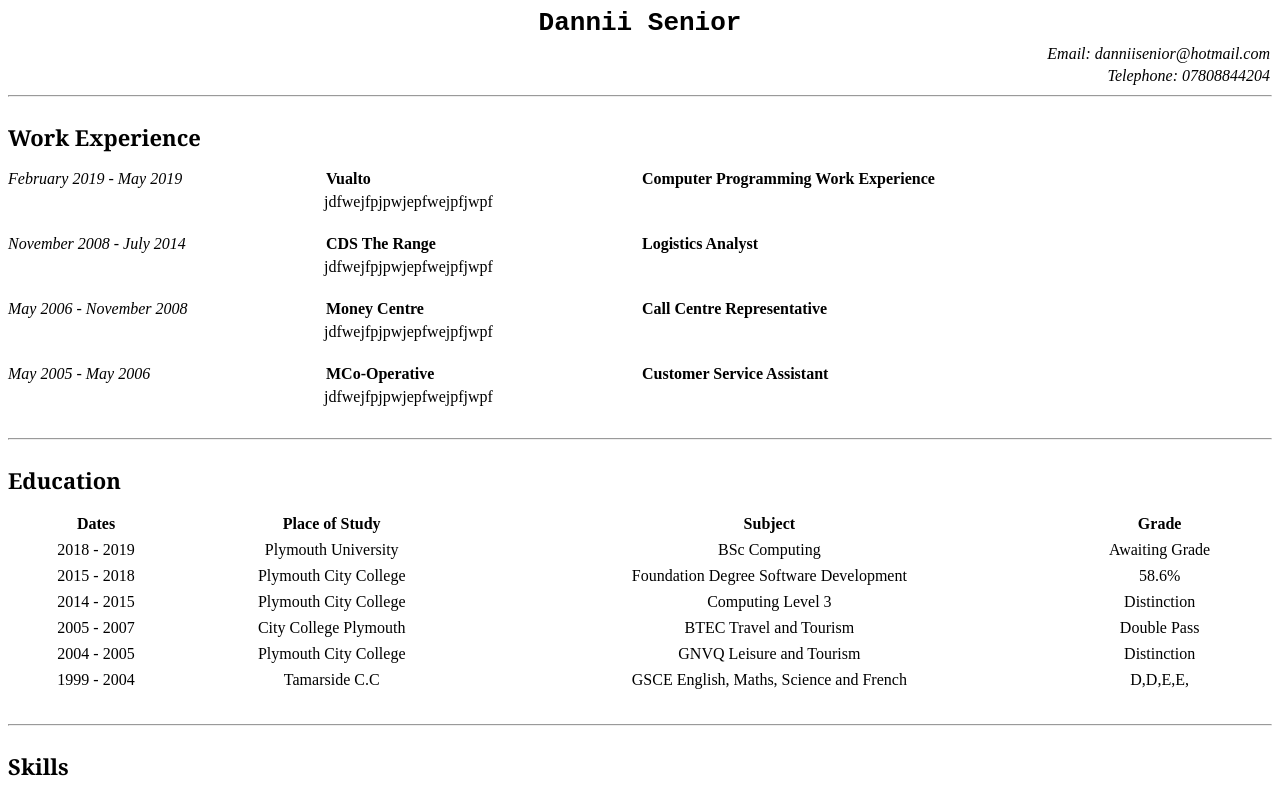
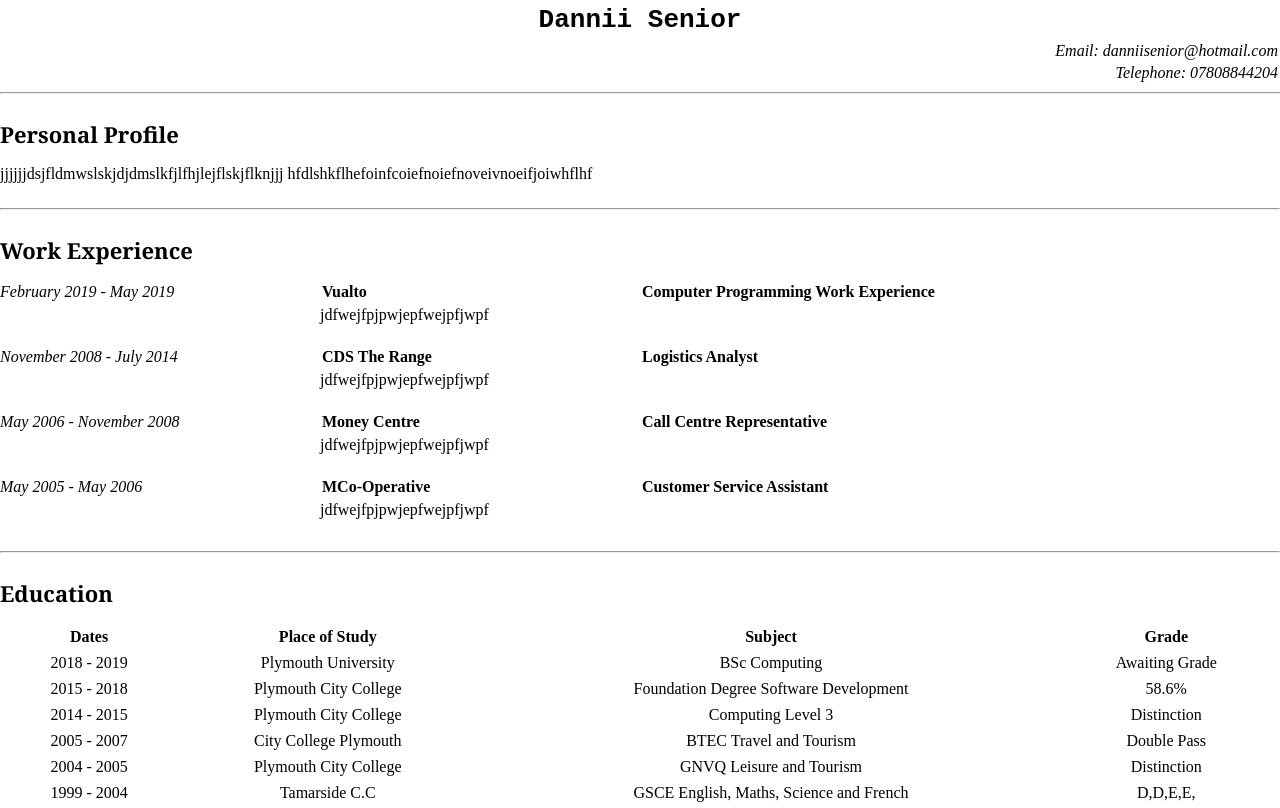
Before and after one commit to DanniiSenior/CV, a plain HTML site: page index.html in a window 1280 px wide. Shown: the top 808 px of the page. Drawn offline with Linux system fonts and the light colour scheme.

Commit message:
Added in a personal profile section and styled using CSS

```diff
--- a/index.css
+++ b/index.css
@@ -1,3 +1,10 @@
+html,
+body {
+  width: 100%;
+  height: 100%;
+  margin: 0;
+}
+
 .name {
     text-align: center;
     font-family: "Courier New", Courier, monospace;
@@ -60,12 +67,12 @@ table.test th td {
     text-align: center;
     font-family: Cambria, Cochin, Georgia, Times, "Times New Roman", serif;
     font-size: 20px;
-
 }
 
 .education-header,
 .work-header,
-.skills-header {
+.skills-header,
+.profile-header {
     font-size: 22px;
     font-family: Georgia, "Times New Roman", Times, serif;
     margin-top: 25px;
@@ -75,8 +82,13 @@ table.test th td {
     padding-top: 5px;
     line-height: 35px;
     margin-top: -25px;
+    margin-bottom: 25px;
 }
 
 tr {
     line-height: 22px;
 }
+
+.profile-p {
+    margin-bottom: 25px;
+}
--- a/index.html
+++ b/index.html
@@ -11,6 +11,14 @@
         <p class="email">Email: danniisenior@hotmail.com</p>
         <p class="tel">Telephone: 07808844204</p>
         <hr />
+
+        <h1 class="profile-header">Personal Profile</h1>
+
+        <p class="profile-p">
+            jjjjjjdsjfldmwslskjdjdmslkfjlfhjlejflskjflknjjj
+            hfdlshkflhefoinfcoiefnoiefnoveivnoeifjoiwhflhf
+        </p>
+        <hr \ />
 
         <h2 class="work-header">Work Experience</h2>
 
```
